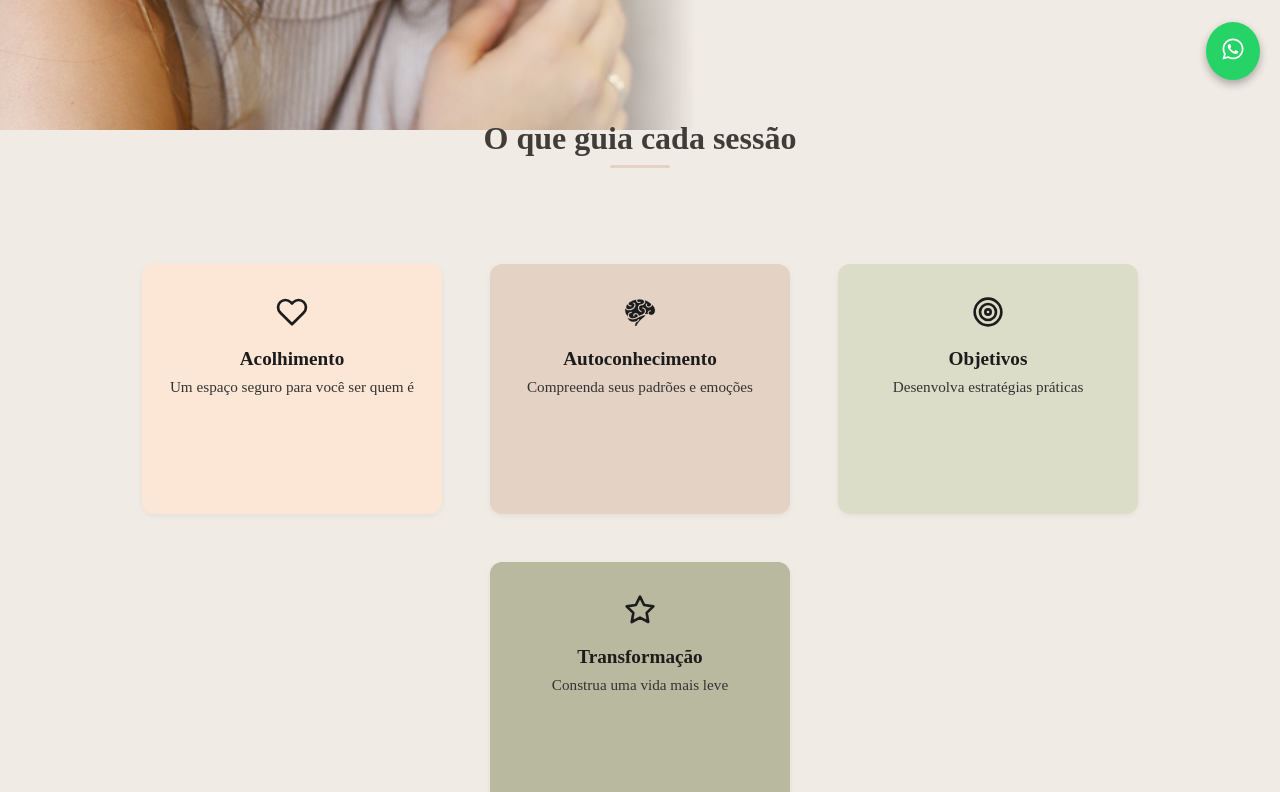
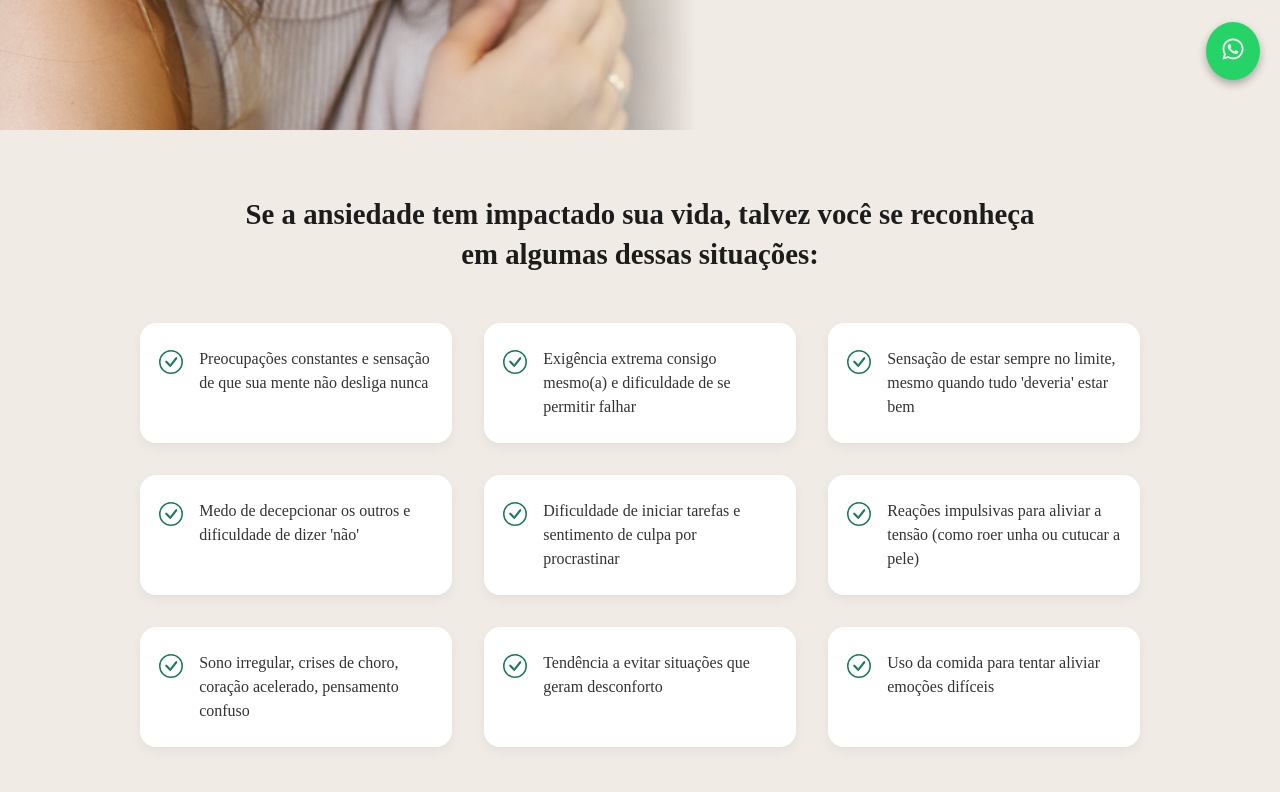
Before and after one commit to hpbeta/landingpage-luisa, a React (Vite) app: page / in a window 1280 px wide. Shown: the part 700-1492 px from the top of the page. Built offline with nearby package versions, Linux system fonts and the light colour scheme; a web font is replaced by a local one.

Commit message:
Removendo algumas sessões

```diff
--- a/src/App.jsx
+++ b/src/App.jsx
@@ -3,7 +3,6 @@ import { GlobalStyles } from "./globalStyles/globalStyles";
 import { AboutMe } from "./pages/aboutMe";
 import { ApproachSection } from "./pages/approachSection";
 import { CardSymptoms } from "./pages/cardSymptoms";
-import { CoreValues } from "./pages/coreValues";
 import { FaqAccordion } from "./pages/faqAcordeon";
 import { Footer } from "./pages/footer";
 import { Header } from "./pages/header";
@@ -11,7 +10,6 @@ import HeaderSection from "./pages/headerSection";
 import { Hero } from "./pages/hero";
 import InstagramSection from "./pages/instagramSection";
 import TabsSection from "./pages/tabSection";
-import { TherapySteps } from "./pages/therapySteps";
 import { WhyTherapy } from "./pages/whytherapy";
 
 function App() {
@@ -21,12 +19,10 @@ function App() {
       <WhatsAppButton />
       <Header />
       <Hero />
-      <CoreValues />
       <CardSymptoms />
       <WhyTherapy />
       <AboutMe />
       <ApproachSection />
-      <TherapySteps />
       <TabsSection />
       <FaqAccordion />
       <HeaderSection />
--- a/src/pages/coreValues/index.jsx
+++ /dev/null
@@ -1,48 +0,0 @@
-import { FiHeart, FiTarget, FiStar } from "react-icons/fi";
-import { GiBrain } from "react-icons/gi";
-import { Section, Title, ValueCard } from "./styles";
-
-export function CoreValues() {
-  const values = [
-    {
-      icon: <FiHeart />,
-      title: "Acolhimento",
-      description: "Um espaço seguro para você ser quem é",
-      color: "#FCE6D6",
-    },
-    {
-      icon: <GiBrain />,
-      title: "Autoconhecimento",
-      description: "Compreenda seus padrões e emoções",
-      color: "#E4D3C5",
-    },
-    {
-      icon: <FiTarget />,
-      title: "Objetivos",
-      description: "Desenvolva estratégias práticas",
-      color: "#DCDDC8",
-    },
-    {
-      icon: <FiStar />,
-      title: "Transformação",
-      description: "Construa uma vida mais leve",
-      color: "#B8B99E",
-    },
-  ];
-
-  return (
-    <>
-      <Title>O que guia cada sessão</Title>
-    <Section>
-
-      {values.map((item, index) => (
-        <ValueCard key={index} $bg={item.color}>
-          {item.icon}
-          <h3>{item.title}</h3>
-          <p>{item.description}</p>
-        </ValueCard>
-      ))}
-    </Section>
-    </>
-  );
-}
--- a/src/pages/coreValues/styles.jsx
+++ /dev/null
@@ -1,73 +0,0 @@
-import styled from "styled-components";
-
-export const Section = styled.section`
-  display: flex;
-  justify-content: center;
-  gap: 3rem;
-  padding: 4rem 2rem;
-  flex-wrap: wrap;
-
-  @media (max-width: 390px) {
-    margin-top: 50px;
-  }
-`;
-
-export const Title = styled.h1`
-    font-size: 2rem;
-  color: #403d39;
-  text-align: center;
-  margin-bottom: 2rem;
-  font-weight: 600;
-  position: relative;
-  margin-top: -10px;
-
-  &::after {
-    content: "";
-    display: block;
-    width: 60px;
-    height: 3px;
-    background-color: #e4d3c5;
-    margin: 0.5rem auto 0;
-    border-radius: 2px;
-  }
-
-  @media (max-width: 768px) {
-    font-size: 1.6rem;
-  }
-  @media (max-width: 390px) {
-    margin-top: 50px;
-  }
-`
-
-export const ValueCard = styled.div`
-  text-align: center;
-  width: 300px;
-  height: 250px;
-  background-color: ${({ $bg }) => $bg || "#fff"};
-  padding: 2rem 1rem;
-  border-radius: 12px;
-  box-shadow: 0 2px 6px rgba(0, 0, 0, 0.05);
-  transition: transform 0.2s ease;
-
-  &:hover {
-    transform: translateY(-4px);
-  }
-
-  svg {
-    width: 32px;
-    height: 32px;
-    margin-bottom: 1rem;
-    stroke-width: 2;
-  }
-
-  h3 {
-    font-size: 1.2rem;
-    font-weight: bold;
-    margin-bottom: 0.5rem;
-  }
-
-  p {
-    font-size: 0.95rem;
-    color: #333;
-  }
-`;
--- a/src/pages/therapySteps/index.jsx
+++ /dev/null
@@ -1,53 +0,0 @@
-import { Container, Section, StepCard, StepContent, StepNumber, StepText, StepTitle, Title } from "./styles";
-
-export function TherapySteps() {
-    return (
-      <Section>
-        <Container>
-          <Title>Como funciona o processo terapêutico</Title>
-
-          <StepCard>
-            <StepNumber>1</StepNumber>
-            <StepContent>
-              <StepTitle>Primeira conversa</StepTitle>
-              <StepText>
-                Você agenda um primeiro contato para me contar o que está vivendo e tirar dúvidas sobre o processo terapêutico.
-              </StepText>
-            </StepContent>
-          </StepCard>
-
-          <StepCard>
-            <StepNumber>2</StepNumber>
-            <StepContent>
-              <StepTitle>Definição de objetivos</StepTitle>
-              <StepText>
-                Nas primeiras sessões, identificamos juntos seus objetivos de curto, médio e longo prazo.
-              </StepText>
-            </StepContent>
-          </StepCard>
-
-          <StepCard>
-            <StepNumber>3</StepNumber>
-            <StepContent>
-              <StepTitle>Desenvolvimento do processo</StepTitle>
-              <StepText>
-                O acompanhamento acontece semanalmente, com base nos seus objetivos e no que está presente no momento.
-                O ritmo é seu.
-              </StepText>
-            </StepContent>
-          </StepCard>
-
-          <StepCard>
-            <StepNumber>4</StepNumber>
-            <StepContent>
-              <StepTitle>Encaminhamento para alta</StepTitle>
-              <StepText>
-                Quando os objetivos forem sendo alcançados, caminhamos, juntos, para o encerramento do processo de forma
-                gradual, cuidadosa e consciente.
-              </StepText>
-            </StepContent>
-          </StepCard>
-        </Container>
-      </Section>
-    );
-  }
--- a/src/pages/therapySteps/styles.jsx
+++ /dev/null
@@ -1,63 +0,0 @@
-import styled from "styled-components";
-
-export const Section = styled.section`
-background-color: #FDF6F7;
-  padding: 5rem 2rem;
-  display: flex;
-  justify-content: center;
-`;
-
-export const Container = styled.div`
-  max-width: 800px;
-  width: 100%;
-`;
-
-export const Title = styled.h2`
-  font-size: 2rem;
-  font-weight: 700;
-  font-family: "Georgia", serif;
-  text-align: center;
-  margin-bottom: 3rem;
-  color: #1c1c1c;
-`;
-
-export const StepCard = styled.div`
-  background-color: #fff;
-  border-radius: 12px;
-  padding: 1.6rem;
-  display: flex;
-  align-items: flex-start;
-  gap: 1.4rem;
-  margin-bottom: 1.6rem;
-  box-shadow: 0 0 0 1px rgba(0, 0, 0, 0.05);
-`;
-
-export const StepNumber = styled.div`
-  background-color: #ffe7d6;
-  color: #000;
-  font-weight: 600;
-  font-size: 1rem;
-  min-width: 35px;
-  height: 35px;
-  border-radius: 50%;
-  display: flex;
-  align-items: center;
-  justify-content: center;
-  font-family: "Georgia", serif;
-`;
-
-export const StepContent = styled.div`
-  flex: 1;
-`;
-
-export const StepTitle = styled.h3`
-  font-size: 1.1rem;
-  font-weight: 600;
-  margin-bottom: 0.5rem;
-`;
-
-export const StepText = styled.p`
-  font-size: 0.95rem;
-  color: #444;
-  line-height: 1.5;
-`;
```
